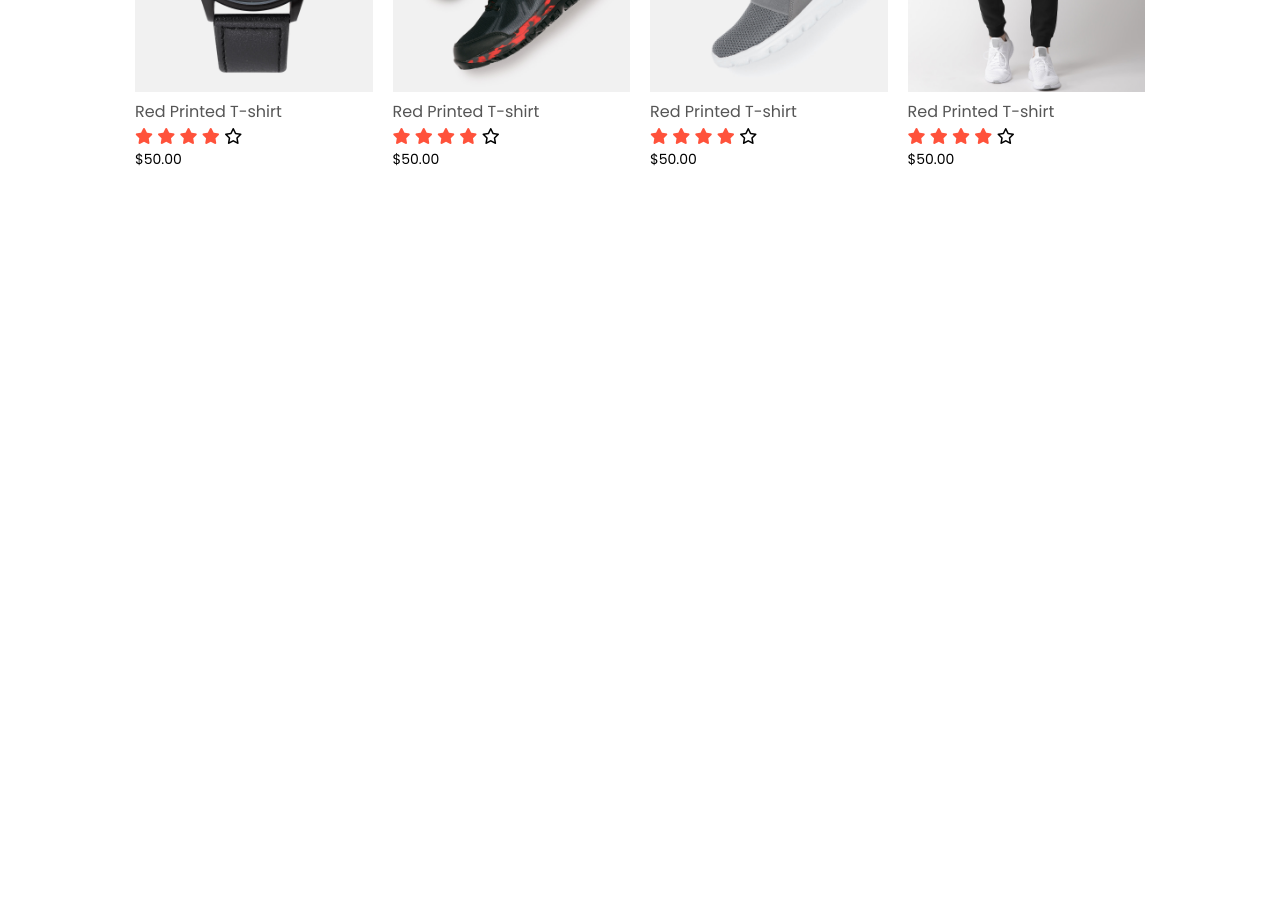
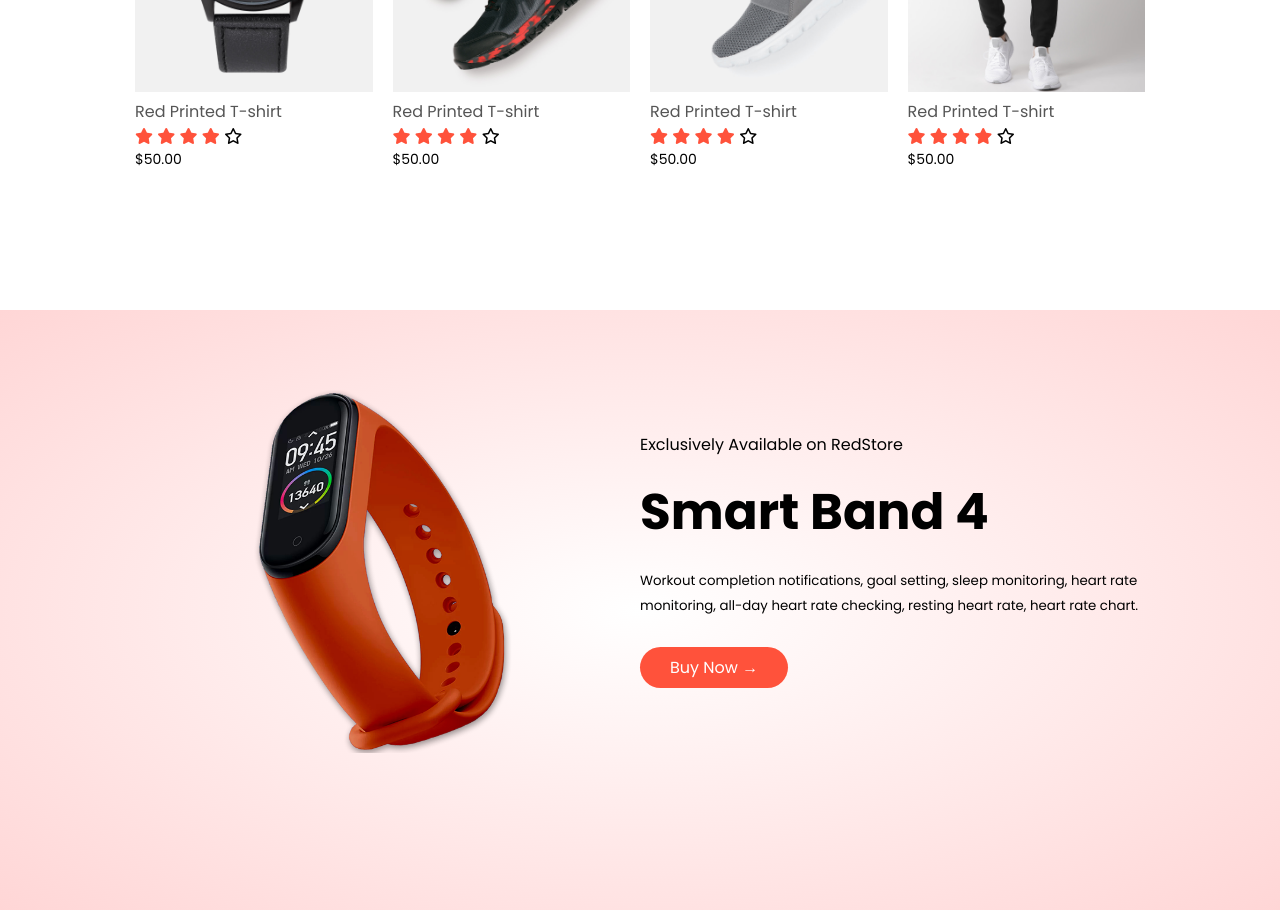
Before and after one commit to zihad-hossion/red-commerce, a plain HTML site: page index.html in a window 1280 px wide. Shown: the part 2491-3401 px from the top of the page. Before the commit the page ends 2791 px from the top, so only its background shows below. Drawn offline with Linux system fonts and the light colour scheme.

Commit message:
offer end

```diff
--- a/css/style.css
+++ b/css/style.css
@@ -154,3 +154,13 @@ a {
 .rating .fa {
     color: #ff523b;
 }
+
+.offer {
+    background: radial-gradient(#fff, #ffd6d6);
+    margin-top: 80px;
+    padding: 30px 0;
+}
+
+.col-2 .offer-img {
+    padding: 50px;
+}
--- a/index.html
+++ b/index.html
@@ -45,7 +45,7 @@
     </section>
     <!-- header end  -->
 
-    <!-- featured categories-->
+    <!-- categories-->
     <section class="categories">
         <div class="small-container">
             <div class="row">
@@ -61,7 +61,7 @@
             </div>
         </div>
     </section>
-    <!-- featured categories end-->
+    <!-- categories end-->
     <!-- featured products-->
     <section>
         <div class="small-container">
@@ -120,7 +120,8 @@
         </div>
 
     </section>
-
+    <!-- end featured products -->
+    <!-- latest products-->
     <section>
         <div class="small-container">
             <h2 class="product-title">Latest Products</h2>
@@ -224,6 +225,33 @@
             </div>
         </div>
     </section>
+    <!-- end latest products-->
+    <!-- exclusive offer  -->
+    <section class="offer">
+        <div class="small-container">
+            <div class="row">
+                <div class="col-2">
+                    <img src="./images/exclusive.png" class="offer-img" alt="exclusive offer image">
+                </div>
+                <div class="col-2">
+                    <p>Exclusively Available on RedStore</p>
+                    <h1>Smart Band 4</h1>
+                    <small>Workout completion notifications, goal setting, sleep monitoring,
+                        heart rate monitoring, all-day heart rate checking, resting
+                        heart rate, heart rate chart.</small>
+                    <a href="#" class="btn">Buy Now &#8594;</a>
+                </div>
+            </div>
+        </div>
+    </section>
+    <!-- exclusive offer end -->
+    <!-- testimonials -->
+    <!-- end testimonials -->
+
+
+
+
+
 
 </body>
 
```
